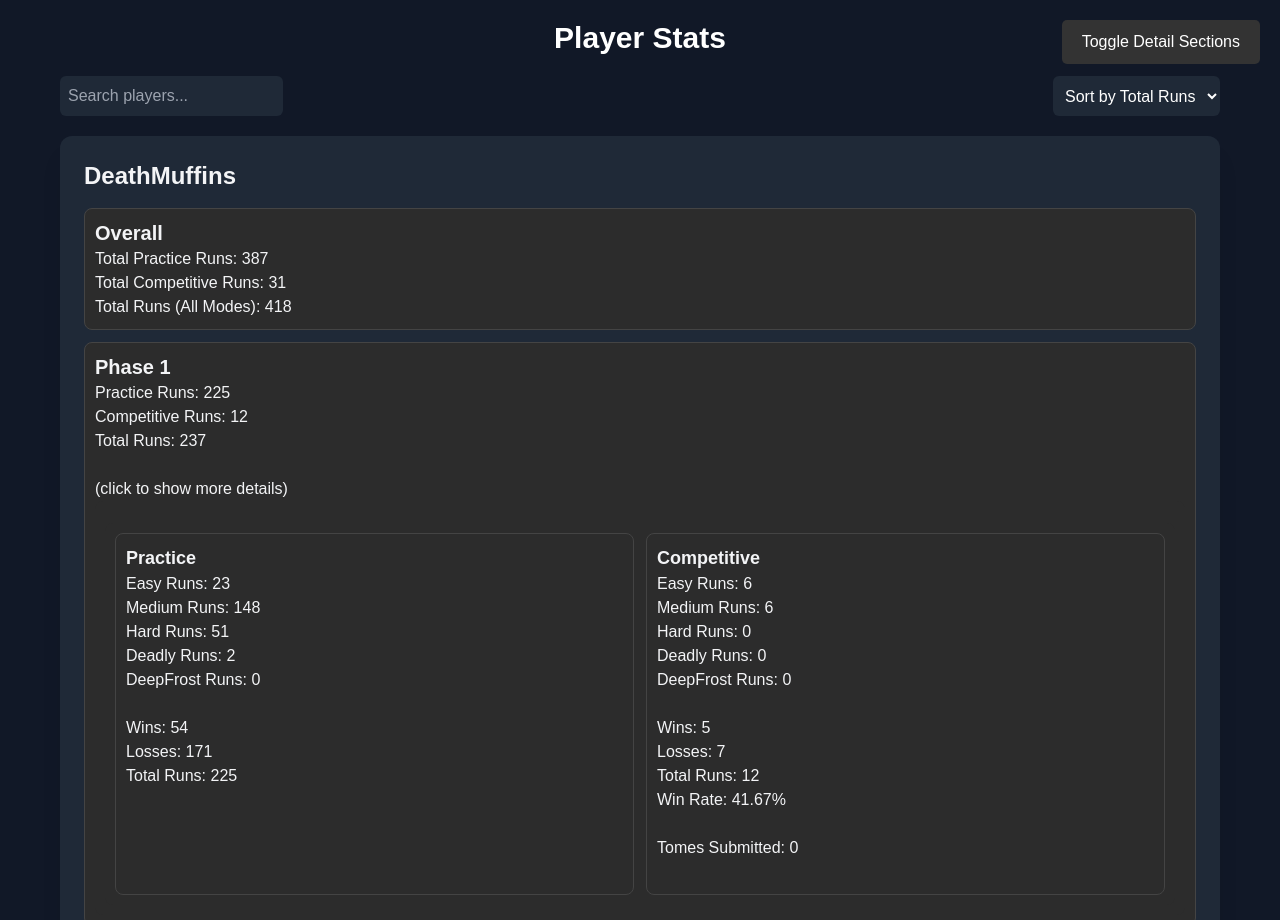
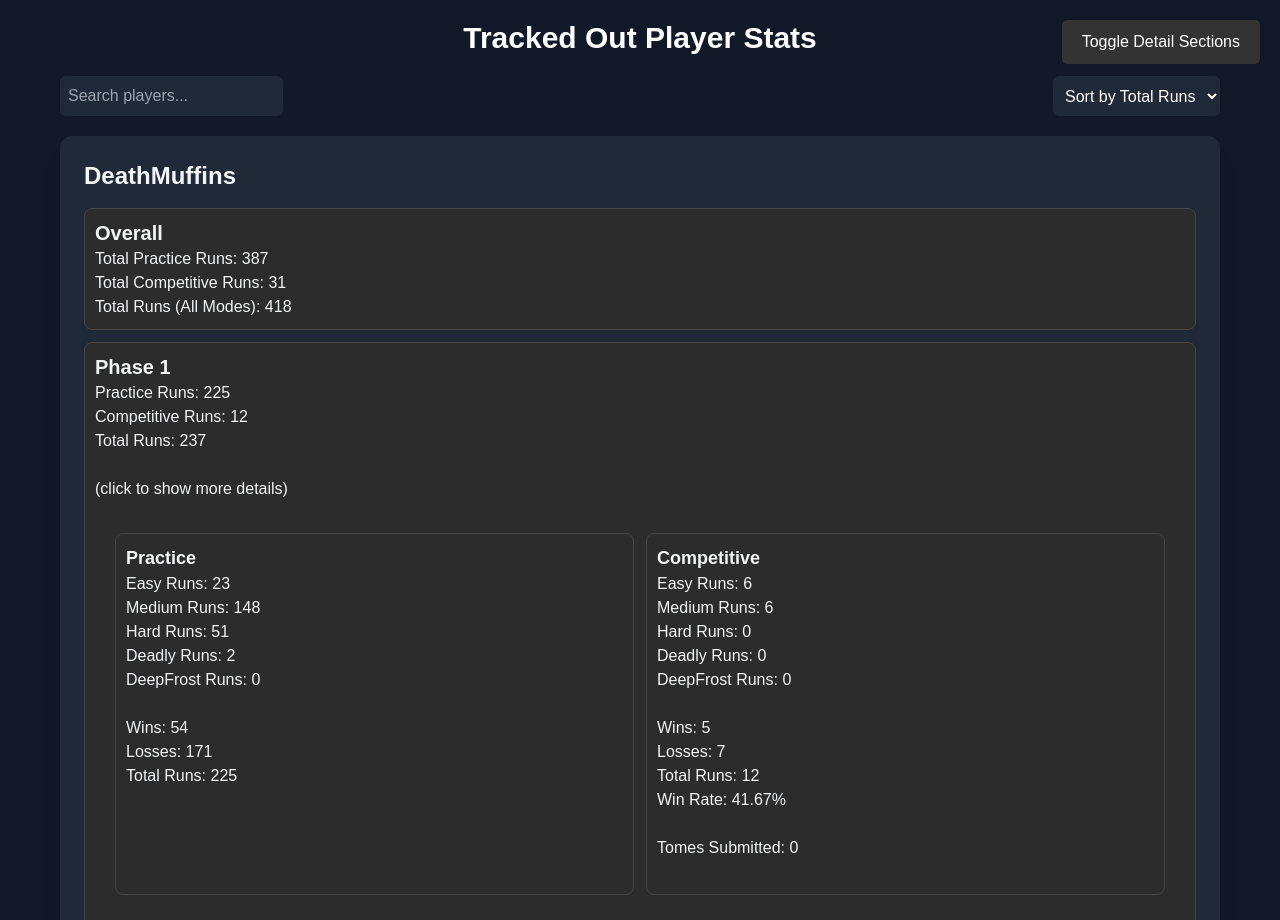
Before and after one commit to trackedout/stats, a website: page docs/index.html in a window 1280 px wide. Shown: the top 920 px of the page. Drawn offline with nearby package versions, Linux system fonts and the light colour scheme.

Commit message:
Update site title

```diff
--- a/docs/index.html
+++ b/docs/index.html
@@ -3,7 +3,7 @@
 <head>
     <meta charset="UTF-8">
     <meta name="viewport" content="width=device-width, initial-scale=1.0">
-    <title>Player Stats</title>
+    <title>Tracked Out | Player Stats</title>
     <link href="https://cdn.jsdelivr.net/npm/tailwindcss@2.2.19/dist/tailwind.min.css" rel="stylesheet">
     <style>
         body {
@@ -66,7 +66,7 @@
 <body class="bg-gray-900 text-gray-100 transition-colors duration-300 dark-mode">
     <button class="toggle-button" onclick="toggleAllDetails()">Toggle Detail Sections</button>
     <div class="container mx-auto p-5">
-        <h1 class="text-3xl font-bold text-center mb-5">Player Stats</h1>
+        <h1 class="text-3xl font-bold text-center mb-5">Tracked Out Player Stats</h1>
         <div class="flex justify-between mb-5">
             <input type="text" id="search" placeholder="Search players..." class="p-2 rounded-md bg-gray-800 text-white">
             <select id="sort" class="p-2 rounded-md bg-gray-800 text-white">
```
